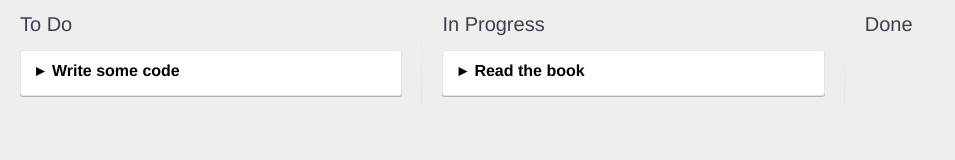
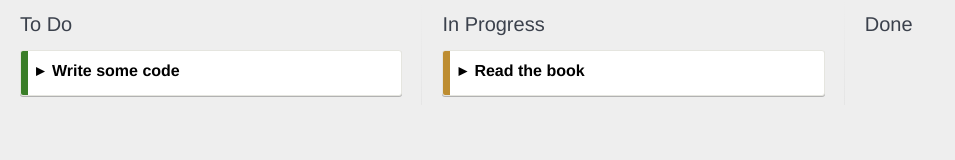
Before and after one commit to rkiel/kanban, a React app: page / in a window 1280 px wide. Shown: the top 160 px of the page, without its empty margins (0-955 px from the left). Built offline with nearby package versions, Linux system fonts and the light colour scheme.

Commit message:
start: adding side color

```diff
--- a/src/Card.jsx
+++ b/src/Card.jsx
@@ -26,9 +26,19 @@ class Card extends Component {
     }
     const openClass = 'card__title card__title--is-open';
     const closedClass = 'card__title';
+    const sideColor = {
+      position: 'absolute',
+      zIndex: -1,
+      top: 0,
+      bottom: 0,
+      left: 0,
+      width: 7,
+      backgroundColor: this.props.color
+    }
 
     return (
       <div className="card">
+        <div style={sideColor}/>
         <div className={this.state.showDetails
           ? openClass
           : closedClass} onClick={() => this.setState({
--- a/src/List.jsx
+++ b/src/List.jsx
@@ -5,7 +5,7 @@ import Card from './Card.jsx';
 class List extends Component {
   render() {
     const cards = this.props.cards.map(card => {
-      return (<Card id={card.id} title={card.title} description={card.description} tasks={card.tasks}/>)
+      return (<Card id={card.id} title={card.title} description={card.description} color={card.color} tasks={card.tasks}/>)
     });
     return (
       <div className="list">
--- a/src/index.jsx
+++ b/src/index.jsx
@@ -9,12 +9,14 @@ const cardsList = [
     title: 'Read the book',
     description: 'I should read the **whole** book',
     status: 'in-progress',
+    color: '#BD8D31',
     tasks: []
   }, {
     id: 2,
     title: 'Write some code',
     description: 'Come along with the samples in the book. [github](https://github.com/pro-react)',
     status: 'todo',
+    color: '#3A7E28',
     tasks: [
       {
         id: 1,
```
